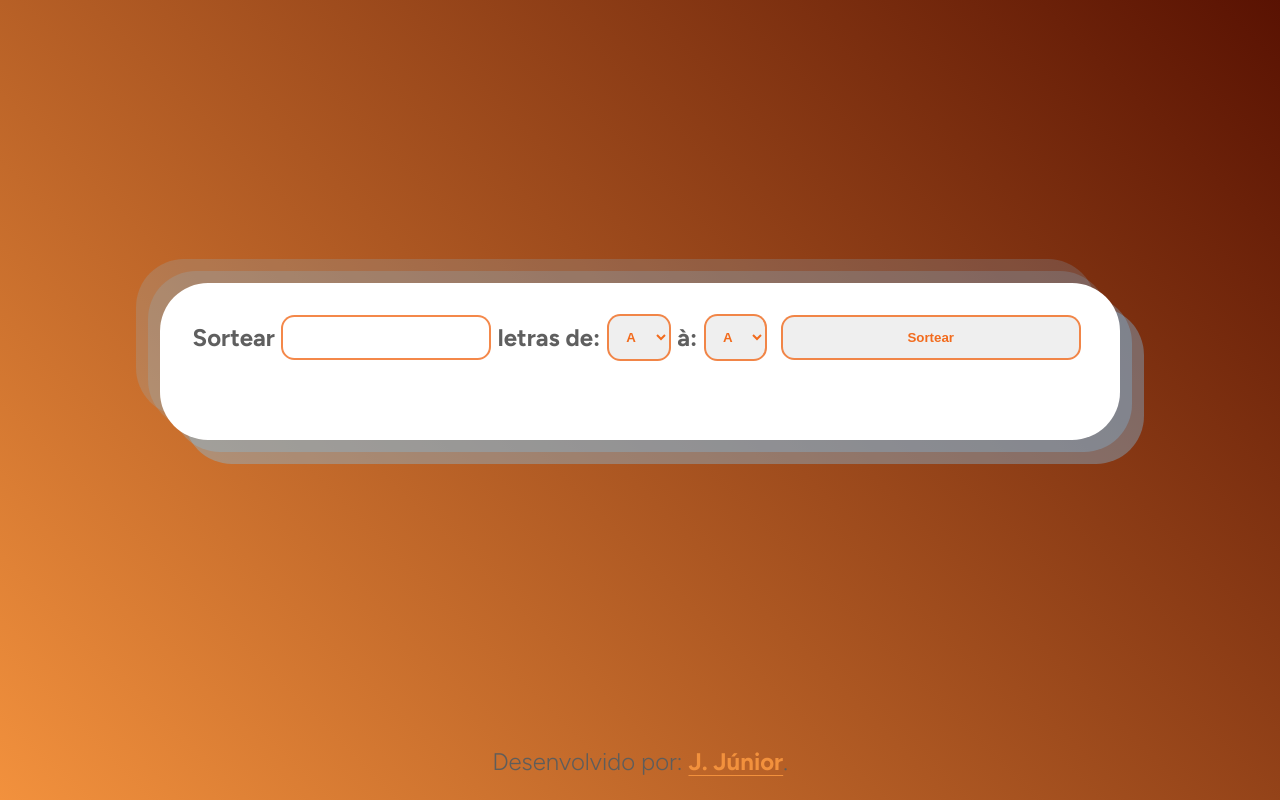
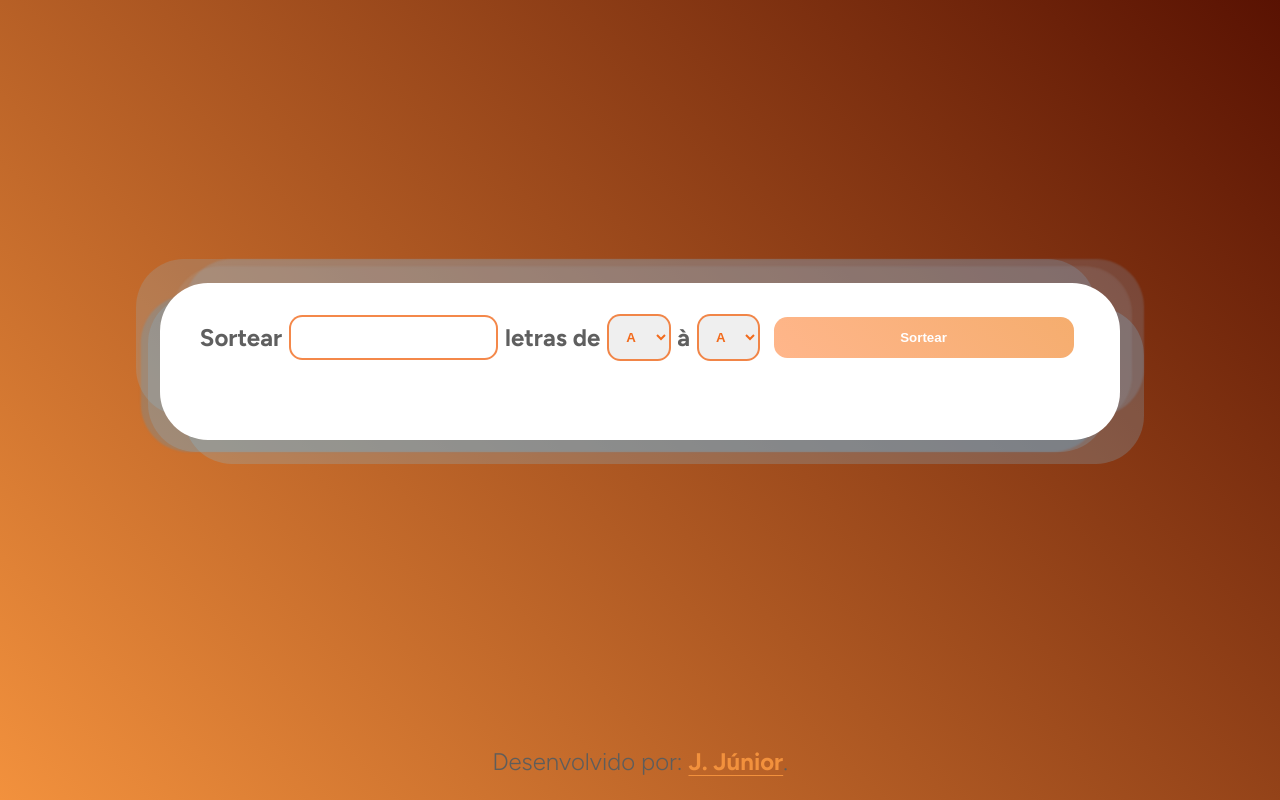
Before and after one commit to jjuniorbrasil/vessel, a plain HTML site: page Protótipos/sorteador de letras/index.html in a window 1280 px wide. Drawn offline with Linux system fonts and the light colour scheme.

Commit message:
Box-shadow

```diff
--- a/Protótipos/sorteador de letras/index.html
+++ b/Protótipos/sorteador de letras/index.html
@@ -12,9 +12,9 @@
         <section>
             <label for="select-qtd">Sortear</label>
             <input type="number" id="select-qtd">
-            <label for="select-ini">letras de: </label>
+            <label for="select-ini">letras de</label>
             <select name="select-ini" id="select-letra-inicial"></select>
-            <label for="select-fim">à: </label>
+            <label for="select-fim">à</label>
             <select name="select-fim" id="select-letra-final"></select>
             <button class="btnSortear">Sortear</button>
         </section>
--- a/Protótipos/sorteador de letras/style.css
+++ b/Protótipos/sorteador de letras/style.css
@@ -39,10 +39,12 @@ body {
     max-width: 80vw;
     width: 75vw;
     margin: auto;
-    box-shadow: #80c6f25d 1em 1em 0,
+    box-shadow: #80c6f238 1em 1em 0,
+                #80c6f22f 1em -1em 2px,
                 #80c6f22f -1em -1em 0,
-                #80c6f22f -0.5em -0.5em 0,
-                #80c6f24b 0.5em 0.5em 0;
+                #80c6f22f -0.5em 0.5em 0,
+                #5498c24b -0.8em 0.5em 2px,
+                #bbdbf01a 0.5em -0.7em 2px;
     transition: width 1s ease-in-out;
 }
 
@@ -68,16 +70,20 @@ body {
 
 .sorteador button {
     width: 300px;
+    border: none;
+    color: white;
+    background: linear-gradient(45deg, #ffb68b, #f5ad6e);
+    transition: all 0.5s ease-in-out;
 }
 
 .sorteador button:hover {
     transition: all 0.5s ease-in-out;
     transition: letter-spacing 0.5s ease-in-out;
     filter: opacity(70%);
-    color: white;
-    border-color: white;
+    border: none;
     background: linear-gradient(45deg, #F26B1D, #F2913D);
-    box-shadow: 2px 2px 5px #5912025e;
+    box-shadow: 5px 5px 0 #59120248;
+    transform: scale(1.01);
 }
 
 .sorteadas {
```
